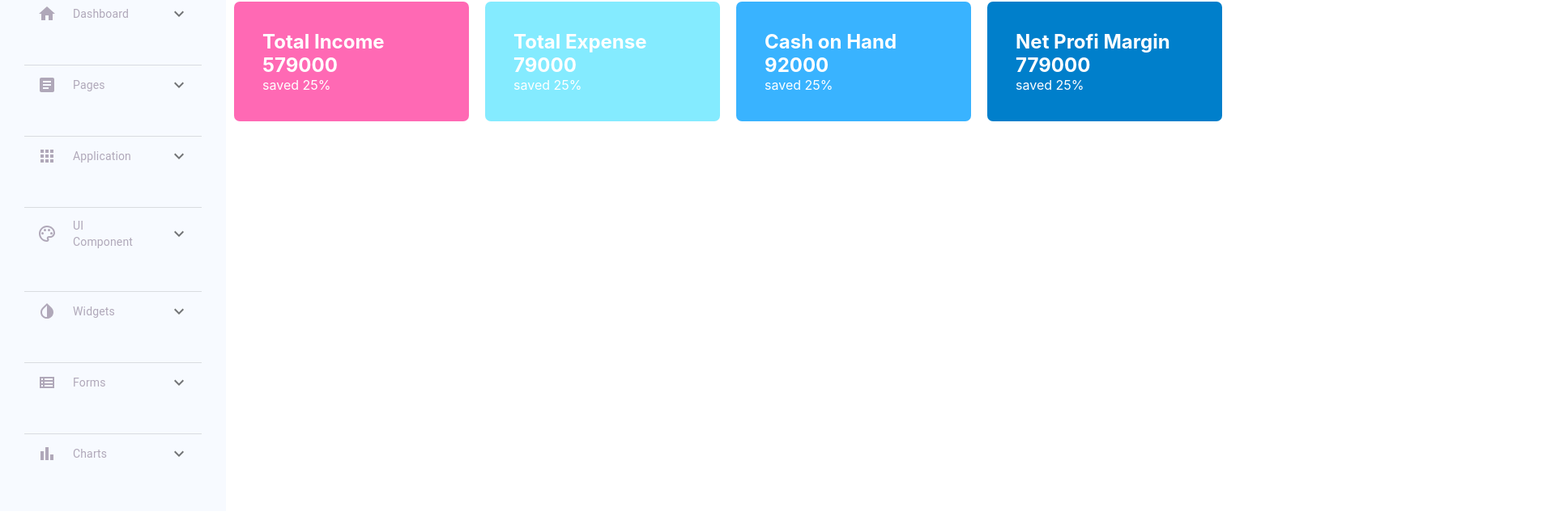
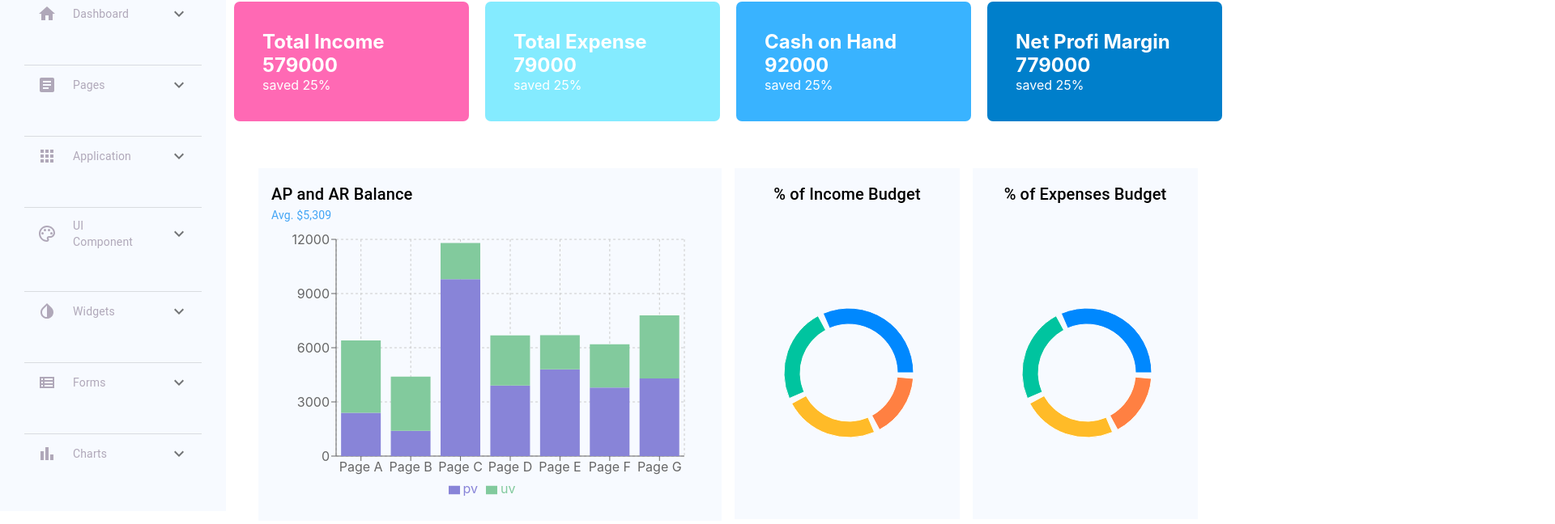
Before and after one commit to codetrain1984/Admin-panel, a React (Create React App) app: page / in a window 1280 px wide. Shown: the part 168-816 px from the top of the page at 81% size, 1920 px wide, since content can reach past the window. Built offline with nearby package versions, Linux system fonts and the light colour scheme.

Commit message:
Some charts are created with Recharts and designed via Material UI

```diff
--- a/package.json
+++ b/package.json
@@ -16,6 +16,7 @@
     "react-dom": "^18.2.0",
     "react-router-dom": "^6.10.0",
     "react-scripts": "5.0.1",
+    "recharts": "^2.5.0",
     "styled-components": "^5.3.9",
     "web-vitals": "^2.1.4"
   },
--- a/src/Components/Dashboard/Dashboard.jsx
+++ b/src/Components/Dashboard/Dashboard.jsx
@@ -1,5 +1,9 @@
+import { Box, Grid, Stack } from '@mui/material'
 import './components/Dashboard.css'
 import DashboardBox from './components/DashboardBox'
+import DashboardChart from './components/DashboardChart'
+import IncomePieChart from './components/IncomePieChart'
+import ExpensePieChart from './components/ExpensePieChart'
 import useDashboard from './hooks/useDashboard'
 
 export default function Dashboard() {
@@ -12,6 +16,26 @@ export default function Dashboard() {
           <DashboardBox key={item.className} {...item} />
         ))}
       </div>
+      <Stack mx={5}>
+        <Grid container my={4} rowSpacing={2} columnSpacing={2}>
+          <Grid item xs={6}>
+            <Box bgcolor="#f7faff" p={2} height="90%">
+              <DashboardChart />
+            </Box>
+          </Grid>
+
+          <Grid item xs={3} sx={{ height: '500px' }}>
+            <Box bgcolor="#f7faff" p={2}>
+              <IncomePieChart />
+            </Box>
+          </Grid>
+          <Grid item xs={3} sx={{ height: '500px' }}>
+            <Box bgcolor="#f7faff" p={2}>
+              <ExpensePieChart />
+            </Box>
+          </Grid>
+        </Grid>
+      </Stack>
     </div>
   )
 }
--- a/src/Components/Dashboard/components/Dashboard.css
+++ b/src/Components/Dashboard/components/Dashboard.css
@@ -40,3 +40,6 @@ h2,
 p {
   background-color: inherit;
 }
+.charts {
+  margin: 0 40px;
+}
--- /dev/null
+++ b/src/Components/Dashboard/components/DashboardChart.jsx
@@ -0,0 +1,140 @@
+import {
+  Accordion,
+  AccordionSummary,
+  Box,
+  Stack,
+  Typography,
+} from '@mui/material'
+import React, { PureComponent } from 'react'
+import ArrowDownwardIcon from '@mui/icons-material/ArrowDownward'
+import {
+  BarChart,
+  Bar,
+  Cell,
+  XAxis,
+  YAxis,
+  CartesianGrid,
+  Tooltip,
+  Legend,
+  ResponsiveContainer,
+} from 'recharts'
+
+const data = [
+  {
+    name: 'Page A',
+    uv: 4000,
+    pv: 2400,
+    amt: 2400,
+  },
+  {
+    name: 'Page B',
+    uv: 3000,
+    pv: 1398,
+    amt: 2210,
+  },
+  {
+    name: 'Page C',
+    uv: 2000,
+    pv: 9800,
+    amt: 2290,
+  },
+  {
+    name: 'Page D',
+    uv: 2780,
+    pv: 3908,
+    amt: 2000,
+  },
+  {
+    name: 'Page E',
+    uv: 1890,
+    pv: 4800,
+    amt: 2181,
+  },
+  {
+    name: 'Page F',
+    uv: 2390,
+    pv: 3800,
+    amt: 2500,
+  },
+  {
+    name: 'Page G',
+    uv: 3490,
+    pv: 4300,
+    amt: 2100,
+  },
+]
+
+export default class Example extends PureComponent {
+  static demoUrl = 'https://codesandbox.io/s/stacked-bar-chart-s47i2'
+
+  render() {
+    return (
+      <>
+        <Stack
+          direction="row"
+          display="flex"
+          alignItems="center"
+          justifyContent="space-between"
+        >
+          <Box>
+            <Typography variant="h6">AP and AR Balance</Typography>
+            <Typography variant="body2" color="primary.light">
+              Avg. $5,309
+            </Typography>
+          </Box>
+
+          <Box display="flex">
+            {/* <Accordion
+              sx={{
+                backgroundColor: 'transparent',
+                marginRight: '10px',
+                padding: '0 20px',
+                outline: 'none',
+              }}
+            >
+              <AccordionSummary
+                bgcolor="transparent"
+                expandIcon={<ArrowDownwardIcon sx={{ fontSize: '20px' }} />}
+                aria-controls="panel1a-content"
+                id="panel1a-header"
+              >
+                <Typography variant="body2">Monthly</Typography>
+              </AccordionSummary>
+            </Accordion>
+            <Accordion>
+              <AccordionSummary
+                expandIcon={<ArrowDownwardIcon />}
+                aria-controls="panel1a-content"
+                id="panel1a-header"
+              >
+                <Typography>Last year</Typography>
+              </AccordionSummary>
+            </Accordion> */}
+          </Box>
+        </Stack>
+
+        <ResponsiveContainer width="100%" height="85%">
+          <BarChart
+            width={500}
+            height={300}
+            data={data}
+            margin={{
+              top: 20,
+              right: 30,
+              left: 20,
+              bottom: 5,
+            }}
+          >
+            <CartesianGrid strokeDasharray="3 3" />
+            <XAxis dataKey="name" />
+            <YAxis />
+            <Tooltip />
+            <Legend />
+            <Bar dataKey="pv" stackId="a" fill="#8884d8" />
+            <Bar dataKey="uv" stackId="a" fill="#82ca9d" />
+          </BarChart>
+        </ResponsiveContainer>
+      </>
+    )
+  }
+}
--- /dev/null
+++ b/src/Components/Dashboard/components/ExpensePieChart.jsx
@@ -0,0 +1,44 @@
+import { Stack, Typography } from '@mui/material'
+import React, { PureComponent } from 'react'
+import { PieChart, Pie, Sector, Cell, ResponsiveContainer } from 'recharts'
+
+const data = [
+  { name: 'Group A', value: 400 },
+  { name: 'Group B', value: 300 },
+  { name: 'Group C', value: 300 },
+  { name: 'Group D', value: 200 },
+]
+const COLORS = ['#0088FE', '#00C49F', '#FFBB28', '#FF8042']
+
+export default class Example extends PureComponent {
+  static demoUrl = 'https://codesandbox.io/s/pie-chart-with-padding-angle-7ux0o'
+
+  render() {
+    return (
+      <Stack>
+        <Typography variant="h6" sx={{ textAlign: 'center' }}>
+          % of Expenses Budget
+        </Typography>
+        <PieChart width={800} height={370} onMouseEnter={this.onPieEnter}>
+          <Pie
+            data={data}
+            cx={120}
+            cy={200}
+            innerRadius={60}
+            outerRadius={80}
+            fill="#8884d8"
+            paddingAngle={5}
+            dataKey="value"
+          >
+            {data.map((entry, index) => (
+              <Cell
+                key={`cell-${index}`}
+                fill={COLORS[index % COLORS.length]}
+              />
+            ))}
+          </Pie>
+        </PieChart>
+      </Stack>
+    )
+  }
+}
--- /dev/null
+++ b/src/Components/Dashboard/components/IncomePieChart.jsx
@@ -0,0 +1,44 @@
+import { Stack, Typography } from '@mui/material'
+import React, { PureComponent } from 'react'
+import { PieChart, Pie, Sector, Cell, ResponsiveContainer } from 'recharts'
+
+const data = [
+  { name: 'Group A', value: 400 },
+  { name: 'Group B', value: 300 },
+  { name: 'Group C', value: 300 },
+  { name: 'Group D', value: 200 },
+]
+const COLORS = ['#0088FE', '#00C49F', '#FFBB28', '#FF8042']
+
+export default class Example extends PureComponent {
+  static demoUrl = 'https://codesandbox.io/s/pie-chart-with-padding-angle-7ux0o'
+
+  render() {
+    return (
+      <Stack>
+        <Typography variant="h6" sx={{ textAlign: 'center' }}>
+          % of Income Budget
+        </Typography>
+        <PieChart width={800} height={370} onMouseEnter={this.onPieEnter}>
+          <Pie
+            data={data}
+            cx={120}
+            cy={200}
+            innerRadius={60}
+            outerRadius={80}
+            fill="#8884d8"
+            paddingAngle={5}
+            dataKey="value"
+          >
+            {data.map((entry, index) => (
+              <Cell
+                key={`cell-${index}`}
+                fill={COLORS[index % COLORS.length]}
+              />
+            ))}
+          </Pie>
+        </PieChart>
+      </Stack>
+    )
+  }
+}
```
Also changed, not shown: 1 other file (tests, documents, lock files or other folders).
